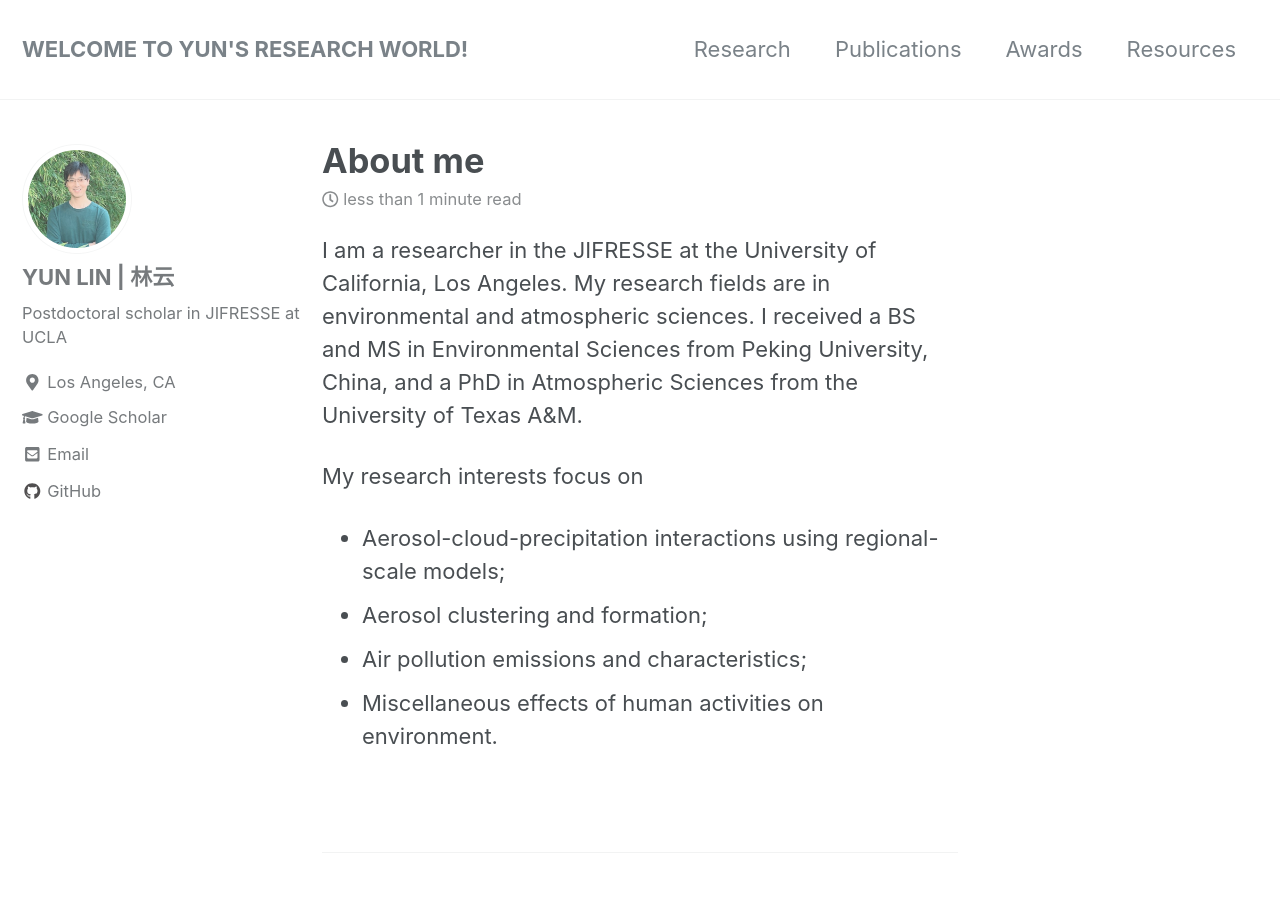
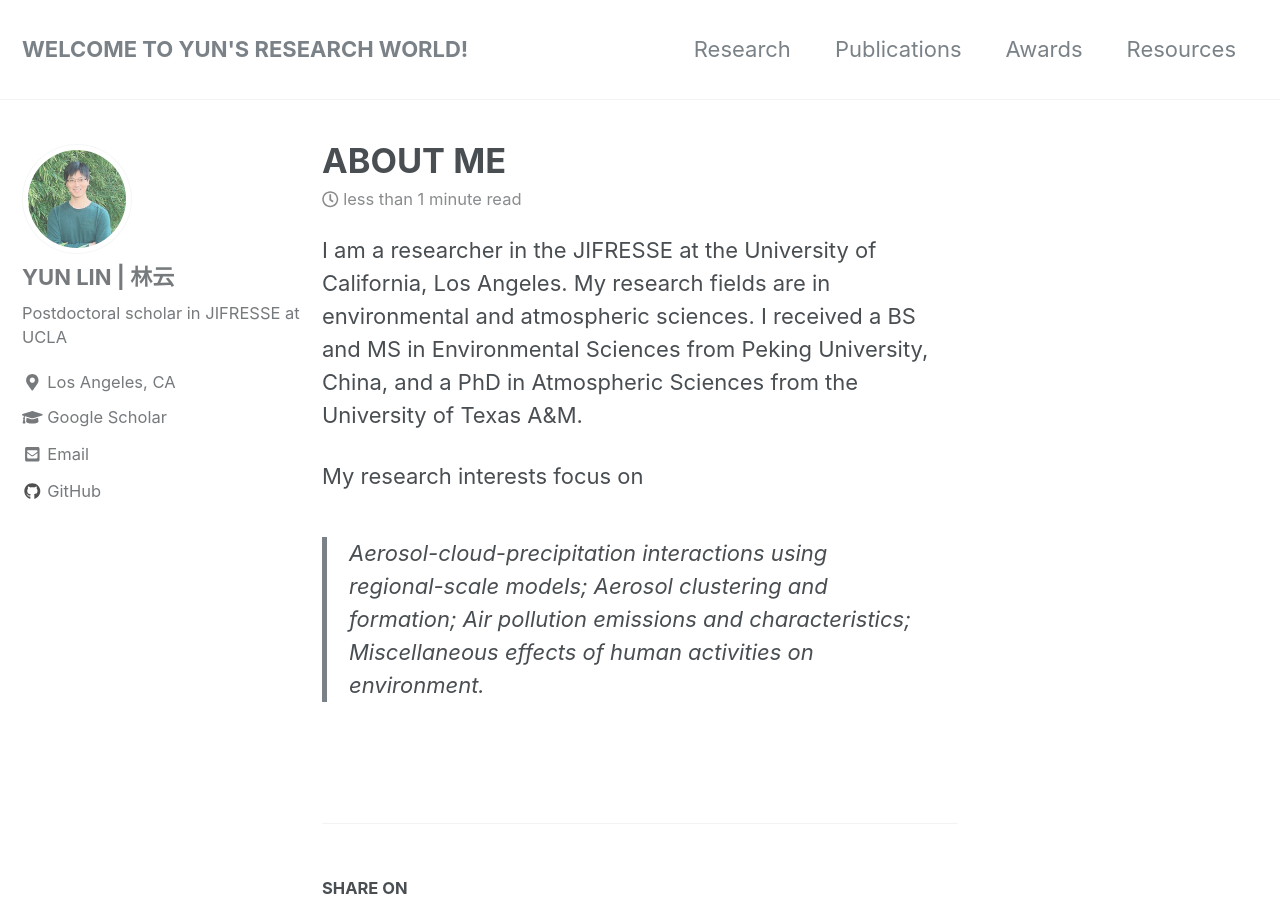
Before and after one commit to nolanylin/nolanylin.github.io, a Jekyll site: the page built from _pages/about.md, in a window 1280 px wide and 900 px high. Built offline with Jekyll 4.4.1, drawn with Linux system fonts in a browser that asks for light colours; nearby versions of some CDN libraries.

Commit message:
Update about.md

```diff
--- a/_pages/about.md
+++ b/_pages/about.md
@@ -1,6 +1,6 @@
 ---
 permalink: /
-title: "About me"
+title: "ABOUT ME"
 excerpt: "About me"
 author_profile: true
 redirect_from:
@@ -11,7 +11,7 @@ redirect_from:
 I am a researcher in the JIFRESSE at the University of California, Los Angeles. My research fields are in environmental and atmospheric sciences. I received a BS and MS in Environmental Sciences from Peking University, China, and a PhD in Atmospheric Sciences from the University of Texas A&M.
 
 My research interests focus on
-- Aerosol-cloud-precipitation interactions using regional-scale models;
-- Aerosol clustering and formation;
-- Air pollution emissions and characteristics;
-- Miscellaneous effects of human activities on environment.
+>Aerosol-cloud-precipitation interactions using regional-scale models;
+>Aerosol clustering and formation;
+>Air pollution emissions and characteristics;
+>Miscellaneous effects of human activities on environment.
```
